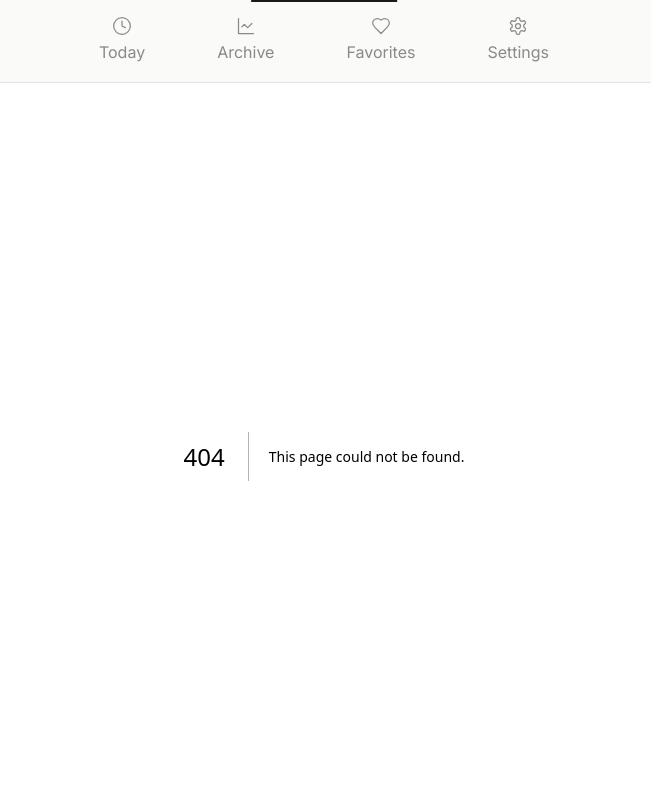
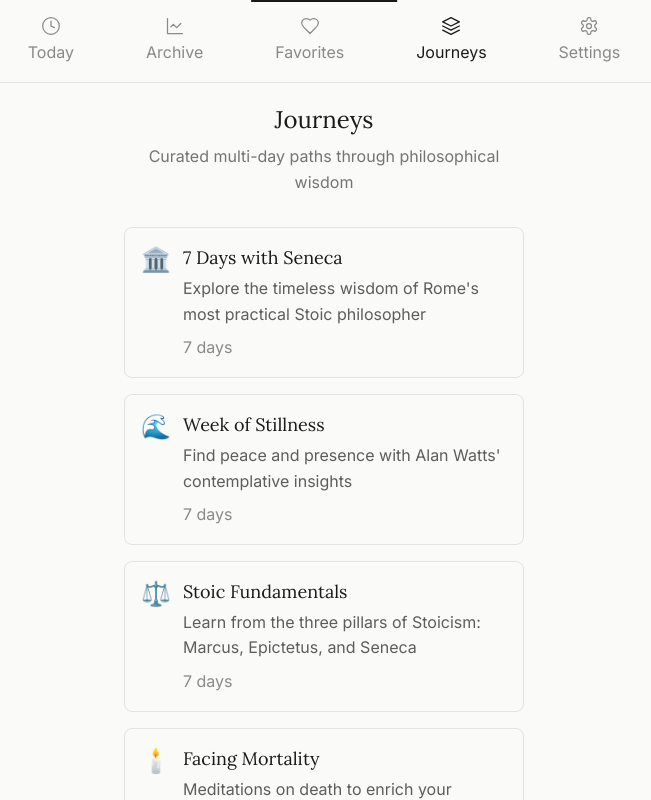
Before and after one commit to johnblythe/quotidian, a Next.js app: page /journeys in a window 1280 px wide. Before the commit this address had no page. Shown: the top 800 px of the page, without its empty margins (316-967 px from the left). Built offline with nearby package versions, Linux system fonts and the light colour scheme.

Commit message:
feat: US-V09 - Create Journeys page in settings

```diff
--- /dev/null
+++ b/src/app/journeys/page.tsx
@@ -0,0 +1,46 @@
+'use client';
+
+import { PageTransition } from '@/components/PageTransition';
+import journeysData from '@/data/journeys.json';
+import type { JourneyDefinition } from '@/types';
+
+const journeys: JourneyDefinition[] = journeysData as JourneyDefinition[];
+
+export default function JourneysPage() {
+  return (
+    <PageTransition>
+      <main className="min-h-screen px-6 py-12 max-w-md mx-auto">
+        <h1 className="font-serif text-2xl mb-2 text-center">Journeys</h1>
+        <p className="body-text text-sm text-foreground/60 text-center mb-8">
+          Curated multi-day paths through philosophical wisdom
+        </p>
+
+        <div className="space-y-4">
+          {journeys.map((journey) => (
+            <article
+              key={journey.id}
+              className="p-4 rounded-lg border border-foreground/10 hover:border-foreground/20 transition-colors"
+            >
+              <div className="flex items-start gap-3">
+                <span className="text-2xl" role="img" aria-label={journey.title}>
+                  {journey.emoji}
+                </span>
+                <div className="flex-1 min-w-0">
+                  <h2 className="font-serif text-lg text-foreground">
+                    {journey.title}
+                  </h2>
+                  <p className="body-text text-sm text-foreground/70 mt-1">
+                    {journey.description}
+                  </p>
+                  <div className="body-text text-xs text-foreground/50 mt-2">
+                    {journey.duration} days
+                  </div>
+                </div>
+              </div>
+            </article>
+          ))}
+        </div>
+      </main>
+    </PageTransition>
+  );
+}
--- a/src/components/Navigation.tsx
+++ b/src/components/Navigation.tsx
@@ -70,6 +70,27 @@ const navItems: NavItem[] = [
     ),
   },
   {
+    href: "/journeys",
+    label: "Journeys",
+    icon: (
+      <svg
+        xmlns="http://www.w3.org/2000/svg"
+        width="20"
+        height="20"
+        viewBox="0 0 24 24"
+        fill="none"
+        stroke="currentColor"
+        strokeWidth="1.5"
+        strokeLinecap="round"
+        strokeLinejoin="round"
+      >
+        <path d="M12 2L2 7l10 5 10-5-10-5Z" />
+        <path d="M2 17l10 5 10-5" />
+        <path d="M2 12l10 5 10-5" />
+      </svg>
+    ),
+  },
+  {
     href: "/settings",
     label: "Settings",
     icon: (
```
